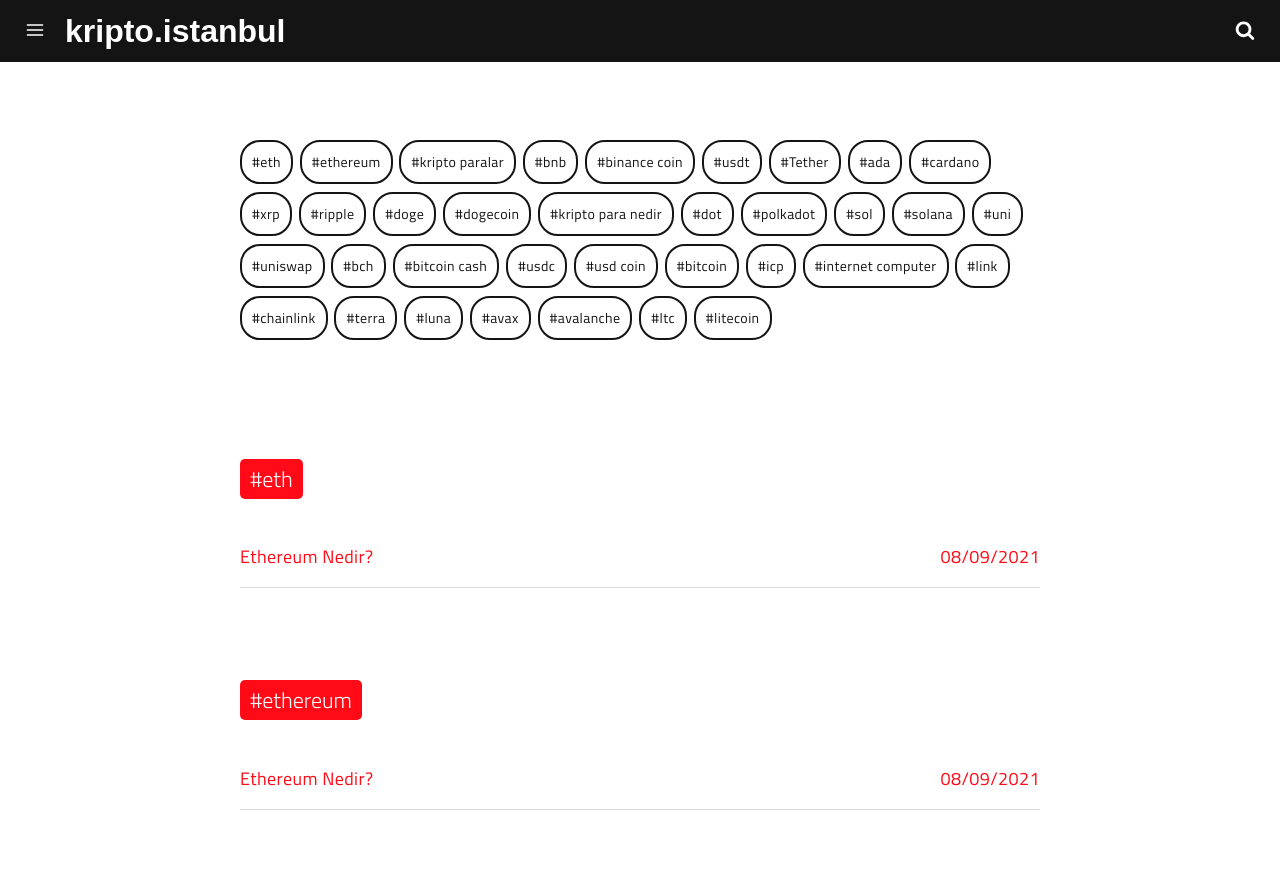
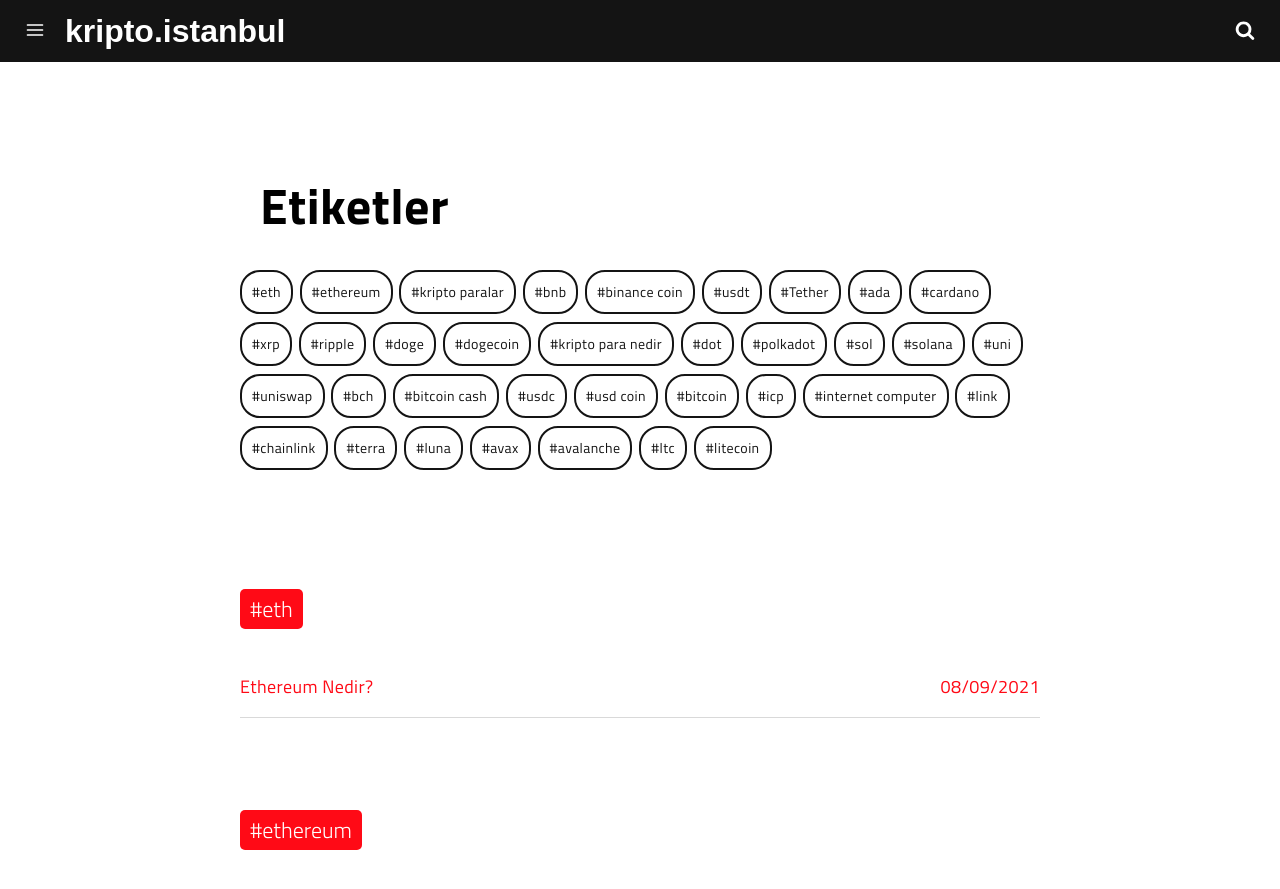
Before and after one commit to kriptoistanbul/kripto.istanbul, a Jekyll site: the page built from tags.html, in a window 1280 px wide and 900 px high. Shown: the top 889 px of the window. Built offline with Jekyll 4.4.1, drawn with Linux system fonts in a browser that asks for light colours; a script that is not in the unit is left out.

Commit message:
contact tags h1 missing

```diff
--- a/_layouts/contact.html
+++ b/_layouts/contact.html
@@ -13,7 +13,7 @@ layout: page
 
 <div class="container">
 
-  <h2>{{ site.translations.contact.title | default: "Mesajınızı buraya yazın" }}</h2>
+  <h1>{{ site.translations.contact.title | default: "Mesajınızı buraya yazın" }}</h1>
 
   <div id="form" class="contact-form">
     <form accept-charset="UTF-8" method="POST" action="https://formspree.io/{% if site.formspree_form_id %}f/{{ site.formspree_form_id }}{% else %}{{ site.email }}{% endif %}" v-on:submit.prevent="validateBeforeSubmit" ref="contact">
--- a/_layouts/tags.html
+++ b/_layouts/tags.html
@@ -1,6 +1,7 @@
 ---
 layout: minimal
 ---
+<h1>Etiketler</h1>
 
 {% assign date_format = site.date_format | default: "%m/%d/%Y" %}
 
```
